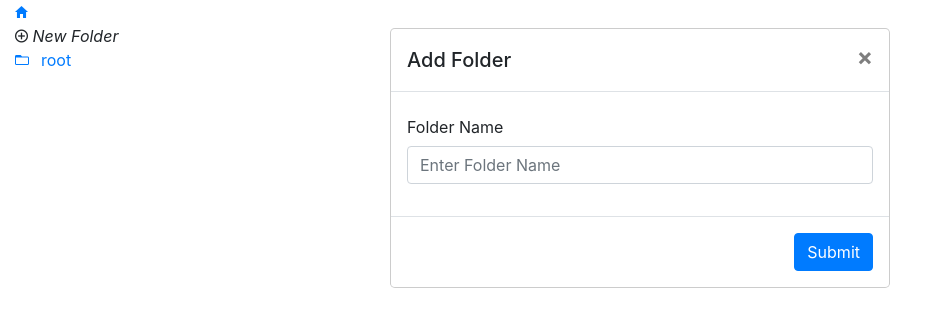
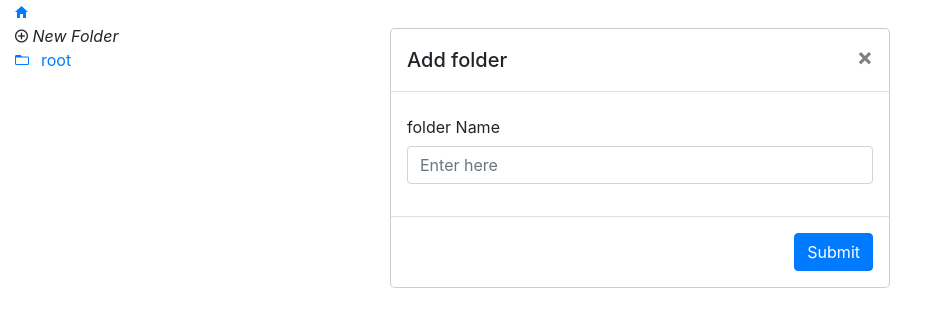
Before and after one commit to Indrajit1996/Google-Drive-Folder-Structure, a React (Create React App) app: page / in a window 1280 px wide. Both pictures are taken after a click on the icon "New Folder". Shown: the top 326 px of the page, without its empty margins (0-938 px from the left). Built offline with nearby package versions, Linux system fonts and the light colour scheme.

Commit message:
few changes in files

```diff
--- a/src/App.js
+++ b/src/App.js
@@ -3,11 +3,13 @@ import {BrowserRouter, Route } from 'react-router-dom';
 import RootInnerFolder from './pages/RootInnerFolder';
 import RootNestedFolder from './pages/RootNestedFolder';
 import RootFolder from './pages/RootFolder';
+import File from './pages/File';
 
 class App extends Component {
   render() {
     return (
       <BrowserRouter>
+            <Route  exact strict path='/file_system/file/file_name/:type' component={File} />
             <Route  exact strict path='/' component={RootFolder} />
             <Route  exact strict path='/:type' component={RootInnerFolder} />
             <Route  exact strict path='/:type/:id' component={RootNestedFolder} />
--- a/src/components/common/Display.jsx
+++ b/src/components/common/Display.jsx
@@ -1,4 +1,4 @@
-import React, { Component } from "react";
+import React, { Component, Fragment } from "react";
 import { Link } from "react-router-dom";
 
 class Display extends Component {
@@ -8,15 +8,17 @@ class Display extends Component {
       return btoa(path);
     }
     if (type) {
+      debugger
       return `${type}/${btoa(path)}`;
     }
     return path;
   }
+
   render() {
     let { data, type, route } = this.props;
     return (
       <div>
-        {data.name ? (
+        {data.type == "folder" ? (
           <Link
             to={{
               pathname: this.getRouterPath(data.path),
@@ -26,7 +28,17 @@ class Display extends Component {
             <i className="icon ion-md-folder-open folder"></i>
             <span style={{ paddingLeft: "12px" }}>{data.name}</span>
           </Link>
-        ) : null}
+        ) :
+          <Link
+            to={{
+              pathname: `/file_system/file/file_name/${btoa(data.path)}`,
+              state: { file_id: data.name }
+            }}
+          >
+          <i className="icon ion-md-document folder"></i>
+            <span style={{ paddingLeft: "12px" }}>{data.name}</span>
+            </Link>
+          }
       </div>
     );
   }
--- /dev/null
+++ b/src/components/common/FileView.jsx
@@ -0,0 +1,31 @@
+import React, { Component } from 'react'
+import Modal from '../../components/common/modals'
+import DisplayData from './Display';
+import '../../changes.css'
+
+export default class FileView extends Component {
+  render() {
+    let {showModal, result, data, type, route} = this.props;
+    return (
+      <div >
+        <div className="col-12 p-0">
+          <span style={{paddingRight: "40px"}}><i className="icon ion-md-add-circle-outline folder" onClick={this.props.onClick}> New File </i></span>
+        </div>
+        <Modal show={showModal} onHide={this.props.onHide} handleSubmit={this.props.handleSubmit} type="file" />
+         {
+            result.map((item, key) =>
+             {
+               let tr;
+               if(data[item]["type"] == "file")
+               {
+                 tr = (
+                    <DisplayData data={data[item]} type={type} route={route} />
+                  )
+              return ( <div key={key}> {tr} </div> )
+                }
+            })
+        }
+      </div>
+    )
+  }
+}
--- a/src/components/common/TreeView.jsx
+++ b/src/components/common/TreeView.jsx
@@ -1,23 +1,33 @@
 import React, { Component } from 'react'
 import ModalEquity from '../../components/common/modals'
 import DisplayData from './Display';
+import '../../changes.css'
 
 export default class TreeView extends Component {
   render() {
     let {showModal, result, data, type, route} = this.props;
     return (
-      <div>
-        <div>
-        <i className="icon ion-md-add-circle-outline folder" onClick={this.props.onClick}> New Folder </i>
+      <div >
+        <div className="col-12 p-0">
+          <span style={{paddingRight: "40px"}}><i className="icon ion-md-add-circle-outline folder" onClick={this.props.onClick}> New Folder </i></span>
         </div>
-        <ModalEquity show={showModal} onHide={this.props.onHide} handleSubmit={this.props.handleSubmit} />
+        <ModalEquity
+            show={showModal}
+            onHide={this.props.onHide}
+            handleSubmit={this.props.handleSubmit}
+            type="folder"
+             />
          {
             result.map((item, key) =>
              {
-             let tr = (
+               let tr;
+              if(data[item]["type"] == "folder")
+              {
+                tr = (
                 <DisplayData data={data[item]} type={type} route={route} />
-              )
-              return ( <div key={key}> {tr} </div> )
+                )
+                return ( <div key={key}> {tr} </div> )
+              }
             })
         }
       </div>
--- a/src/components/common/modals.jsx
+++ b/src/components/common/modals.jsx
@@ -15,7 +15,7 @@ import React, { Component } from 'react'
   }
   handleSubmit = () => {
     let folder_data = this.state;
-    this.props.handleSubmit({folder_data, type: "folder"});
+    this.props.handleSubmit({folder_data, type: this.props.type});
     this.props.onHide();
     this.setState({
         folderName: '',
@@ -29,7 +29,7 @@ import React, { Component } from 'react'
           <div className="modal-dialog" role="document">
             <div className="modal-content">
               <div className="modal-header">
-                <h5 className="modal-title" id="exampleModalLabel">Add Folder</h5>
+                <h5 className="modal-title" id="exampleModalLabel">Add {this.props.type}</h5>
                 <button type="button" className="close" data-dismiss="modal" aria-label="Close" onClick={this.props.onHide}>
                   <span aria-hidden="true">&times;</span>
                 </button>
@@ -37,8 +37,8 @@ import React, { Component } from 'react'
       <div className="modal-body">
         <form>
           <div className="form-group">
-            <label htmlFor="weight" className="col-form-label">Folder Name</label>
-            <input type="text" className="form-control" id="folderName" placeholder="Enter Folder Name" value={this.state.folderName} onChange={this.handleChange}/>
+            <label htmlFor="weight" className="col-form-label">{this.props.type} Name</label>
+            <input type="text" className="form-control" id="folderName" placeholder="Enter here" value={this.state.folderName} onChange={this.handleChange}/>
           </div>
         </form>
       </div>
--- /dev/null
+++ b/src/pages/File.jsx
@@ -0,0 +1,67 @@
+import React, { Component, Fragment } from 'react'
+import { Link } from "react-router-dom";
+import { connect } from "react-redux";
+import FolderActions from "../actions/FolderActions";
+import "../changes.css";
+
+ class File extends Component {
+
+
+  getDataBasedOnRoute(route, data) {
+    let routers = route.split("/");
+    // let data = this.props.data;
+    let breadcrumbs = [];
+    for (let index = 1; index < routers.length; index++) {
+      breadcrumbs.push({name: data[routers[index]]["name"], path: data[routers[index]]["path"]})
+      data = data[routers[index]]["children"];
+    }
+    return {data, breadcrumbs};
+  }
+
+  renderBreadCrumbs(breadcrumbs, type){
+    if(breadcrumbs.length) {
+     let result = breadcrumbs.map((val, key)=>{
+      let style = ((breadcrumbs.length - 1) == key) ? {pointerEvents:'none',color:'black'}: {}
+        return(
+          <Fragment key={key}>
+            <span className="folder" style={{paddingLeft: "16px"}}>> </span>
+            <Link style={style} to={{ pathname: key != 0 ? `/${val.name}/${btoa(val.path)}` : `/${val.name}`}}><span className="breadcrumbs folder">{val.name}</span></Link>
+          </Fragment>
+        )
+      })
+      return (<><Link to={{ pathname: '/'  }}><i className="icon ion-md-home folder" ></i></Link>{result}</>)
+    } else {
+      return (<Link to={{ pathname: '/'  }}><i className="icon ion-md-home folder" ></i></Link>)
+    }
+  }
+
+  render() {
+    let r = this.props.match.url.split("/");
+    let q = atob(r[4]);
+    let {state} = this.props.location;
+    let { data, match:{ params:{ id, type } } } = this.props;
+    let route = "";
+    let breadcrumbs = [];
+    if(type) {
+      route = atob(r[4]);
+
+      let result = this.getDataBasedOnRoute(route, data);
+      data = result.data;
+      breadcrumbs =  result.breadcrumbs;
+
+    }
+    return (
+      <div className="container-fluid">
+        {this.renderBreadCrumbs(breadcrumbs, type)}
+        <p> You are currently in a file and the name of the file is <span style={{color: "#1d7dd7", fontWeight: "700"}}>{state.file_id}</span>. Click on the Breadcrumbs to go Back.</p>
+      </div>
+    )
+  }
+}
+
+const mapStateToProps = ({ data }) => ({ data });
+const mapDispatchToProps = dispatch => FolderActions(dispatch);
+export default connect(
+  mapStateToProps,
+  mapDispatchToProps
+)(File);
--- a/src/pages/RootFolder.jsx
+++ b/src/pages/RootFolder.jsx
@@ -1,6 +1,7 @@
 import React, { Component } from "react";
 import { connect } from "react-redux";
 import TreeView from "../components/common/TreeView";
+import FileView from "../components/common/FileView";
 import FolderActions from "../actions/FolderActions";
 import { Link } from 'react-router-dom';
 
@@ -8,20 +9,23 @@ class Folder extends Component {
   constructor(props) {
     super(props);
     this.state = {
-      showModal: false
+      showModal: false,
+      showModal1: false
     };
     this.handleClose = this.handleClose.bind(this);
     this.handleSubmit = this.handleSubmit.bind(this);
   }
   handleClose() {
     this.setState({
-      showModal: false
+      showModal: false,
+      showModal1: false
     });
   }
   handleSubmit(data) {
     this.props.addFolder({ data, path: "" });
     this.setState({
-      showModal: false
+      showModal: false,
+      showModal1: false
     });
   }
   getDataBasedOnRoute(route) {
@@ -52,12 +56,24 @@ class Folder extends Component {
         ? this.props.data[type]["children"]
         : {};
     }
-    let { showModal } = this.state;
+    let { showModal, showModal1 } = this.state;
     let result = Object.keys(data);
     return (
       <div className="container-fluid">
        {this.renderBreadCrumbs(breadcrumbs, type)}
+       <div className="row">
+        <div className="col-4">
           <TreeView
+            showModal={showModal1}
+            result={result}
+            data={data}
+            onHide={this.handleClose}
+            handleSubmit={this.handleSubmit}
+            onClick={() => this.setState({ showModal1: true })}
+          />
+          </div>
+          <div className="col-4">
+          <FileView
             showModal={showModal}
             result={result}
             data={data}
@@ -65,6 +81,9 @@ class Folder extends Component {
             handleSubmit={this.handleSubmit}
             onClick={() => this.setState({ showModal: true })}
           />
+          </div>
+        </div>
+
       </div>
     );
   }
--- a/src/pages/RootInnerFolder.jsx
+++ b/src/pages/RootInnerFolder.jsx
@@ -1,6 +1,7 @@
 import React, { Component, Fragment } from "react";
 import { connect } from "react-redux";
 import TreeView from "../components/common/TreeView";
+import FileView from "../components/common/FileView";
 import FolderActions from "../actions/FolderActions";
 import { Link } from 'react-router-dom';
 
@@ -8,7 +9,8 @@ class folder1 extends Component {
   constructor(props) {
     super(props);
     this.state = {
-      showModal: false
+      showModal: false,
+      showModal1: false
     };
     this.handleClose = this.handleClose.bind(this);
     this.handleSubmit = this.handleSubmit.bind(this);
@@ -16,7 +18,8 @@ class folder1 extends Component {
 
   handleClose() {
     this.setState({
-      showModal: false
+      showModal: false,
+      showModal1: false
     });
   }
 
@@ -24,7 +27,8 @@ class folder1 extends Component {
     let { type } = this.props.match.params;
     this.props.addFolder({ data, path: `/${type}` });
     this.setState({
-      showModal: false
+      showModal: false,
+      showModal1: false
     });
   }
   getDataBasedOnRoute(route) {
@@ -60,12 +64,14 @@ class folder1 extends Component {
         ? this.props.data[type]["children"]
         : {};
     }
-    let { showModal } = this.state;
+    let { showModal, showModal1 } = this.state;
     let result = Object.keys(data);
 
     return (
       <div className="container-fluid">
        {this.renderBreadCrumbs(breadcrumbs, type)}
+       <div className="row">
+         <div className="col-4">
         <TreeView
           showModal={showModal}
           result={result}
@@ -75,6 +81,18 @@ class folder1 extends Component {
           handleSubmit={this.handleSubmit}
           onClick={() => this.setState({ showModal: true })}
         />
+        </div>
+        <div className="col-4">
+        <FileView
+            showModal={showModal1}
+            result={result}
+            data={data}
+            onHide={this.handleClose}
+            handleSubmit={this.handleSubmit}
+            onClick={() => this.setState({ showModal1: true })}
+          />
+          </div>
+          </div>
       </div>
     );
   }
--- a/src/pages/RootNestedFolder.jsx
+++ b/src/pages/RootNestedFolder.jsx
@@ -1,5 +1,6 @@
 import React, { Component, Fragment } from "react";
 import { connect } from "react-redux";
+import FileView from "../components/common/FileView";
 import TreeView from "../components/common/TreeView";
 import FolderActions from "../actions/FolderActions";
 import { Link } from 'react-router-dom';
@@ -8,6 +9,7 @@ class folder2 extends Component {
   constructor(props) {
     super(props);
     this.state = {
+      showModal1: false,
       showModal: false
     };
     this.handleClose = this.handleClose.bind(this);
@@ -16,6 +18,7 @@ class folder2 extends Component {
 
   handleClose() {
     this.setState({
+      showModal1: false,
       showModal: false
     });
   }
@@ -36,6 +39,7 @@ class folder2 extends Component {
     let route = atob(id);
     this.props.addFolder({ data, path: route });
     this.setState({
+      showModal1: false,
       showModal: false
     });
   }
@@ -65,17 +69,19 @@ class folder2 extends Component {
       data = result.data;
       breadcrumbs =  result.breadcrumbs;
     }else if (type){
-      breadcrumbs = [{name: this.props.data[type]['name'],path: this.props.data[type]['path']}]
+      breadcrumbs = [{name: this.props.data[type]['name'], path: this.props.data[type]['path']}]
       data =
       this.props.data[type] && this.props.data[type]["children"]
         ? this.props.data[type]["children"]
         : {};
     }
-    let { showModal } = this.state;
+    let { showModal, showModal1 } = this.state;
     let result = Object.keys(data);
     return (
       <div className="container-fluid">
        {this.renderBreadCrumbs(breadcrumbs, type)}
+       <div className="row">
+         <div className="col-4">
         <TreeView
           showModal={showModal}
           result={result}
@@ -86,6 +92,21 @@ class folder2 extends Component {
           handleSubmit={this.handleSubmit}
           onClick={() => this.setState({ showModal: true })}
         />
+        </div>
+        <div className="col-4">
+        <FileView
+          showModal={showModal1}
+          result={result}
+          data={data}
+          type={type}
+          route={route}
+          onHide={this.handleClose}
+          handleSubmit={this.handleSubmit}
+          onClick={() => this.setState({ showModal1: true })}
+        />
+        </div>
+        </div>
+
       </div>
     );
   }
--- a/src/reducers/folder.js
+++ b/src/reducers/folder.js
@@ -24,8 +24,8 @@ const folder = (state = initialState, action) => {
         }else {
             return {...state, ...fileData};
         }
-        // case 'ADD_NEW_FILE':
-        // return state;
+        case 'ADD_NEW_FILE':
+        return state;
 
         default:
           return state;
--- a/src/store.js
+++ b/src/store.js
@@ -33,4 +33,10 @@ export const data = {
         }
       }
     },
+    'file': {
+      path: '/file',
+      name: 'file',
+      type: 'file',
+      children: {}
+    }
   }
```
Lines whose indentation alone changed are shown as unchanged.
